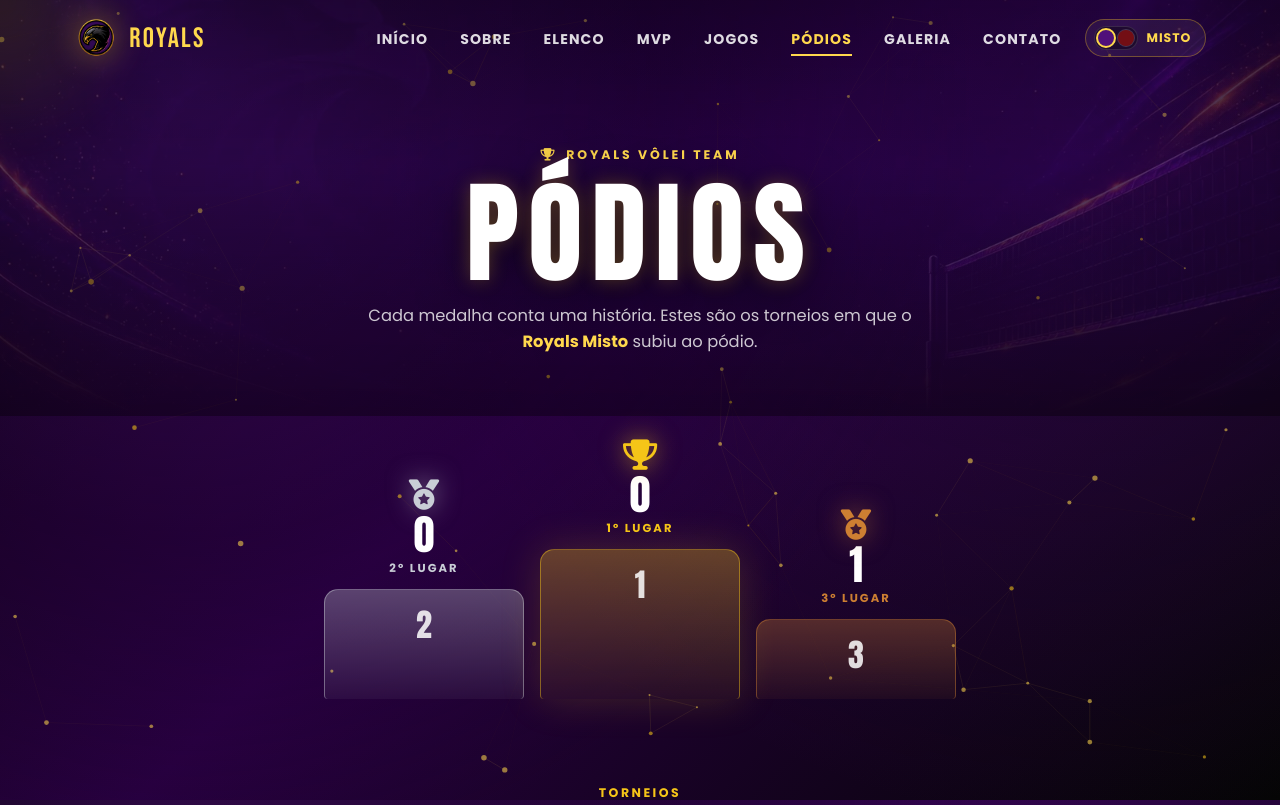
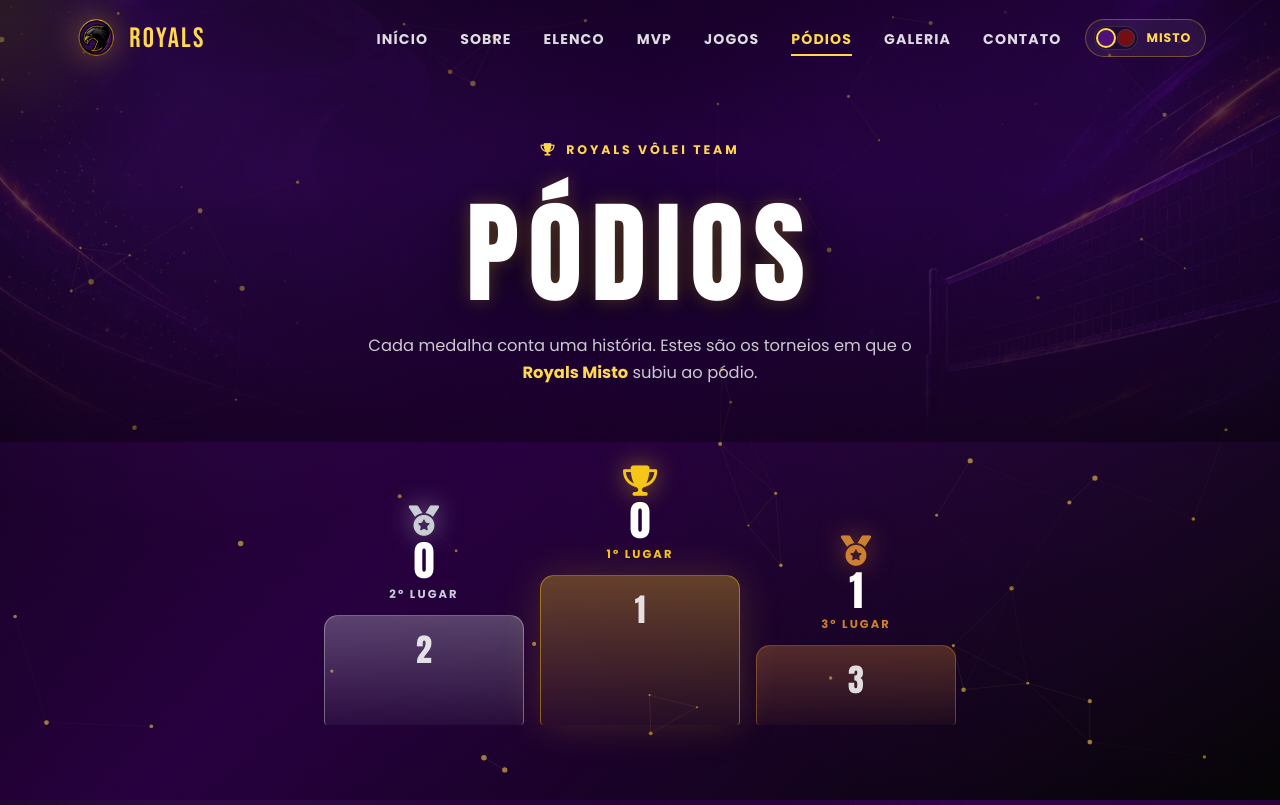
Before and after one commit to kayanguerra/royals-volei, a plain HTML site: page podios.html in a window 1280 px wide. Shown: the top 805 px of the page. Drawn offline with nearby package versions, Linux system fonts and the light colour scheme.

Commit message:
Afasta o acento do título Pódios da linha de cima
Co-Authored-By: Claude Opus 5.5 <noreply@anthropic.com>
Claude-Session: https://claude.ai/code/session_012YLEWGrz5rx7kA4XYBV8H9

```diff
--- a/assets/css/podios.css
+++ b/assets/css/podios.css
@@ -47,7 +47,10 @@
     font-family: 'Anton', sans-serif;
     font-weight: 400;
     font-size: clamp(3.5rem, 10vw, 7rem);
-    line-height: 0.95;
+    /* 1.15 + respiro em cima: o acento do "Ó" sobe acima da letra e
+       encostava no "Royals Vôlei Team" com a altura de linha apertada */
+    line-height: 1.15;
+    padding-top: 0.12em;
     letter-spacing: 0.08em;
     text-transform: uppercase;
     text-shadow: 0 0 18px rgba(var(--accent-rgb),0.26), 0 8px 50px rgba(0,0,0,0.72);
```
